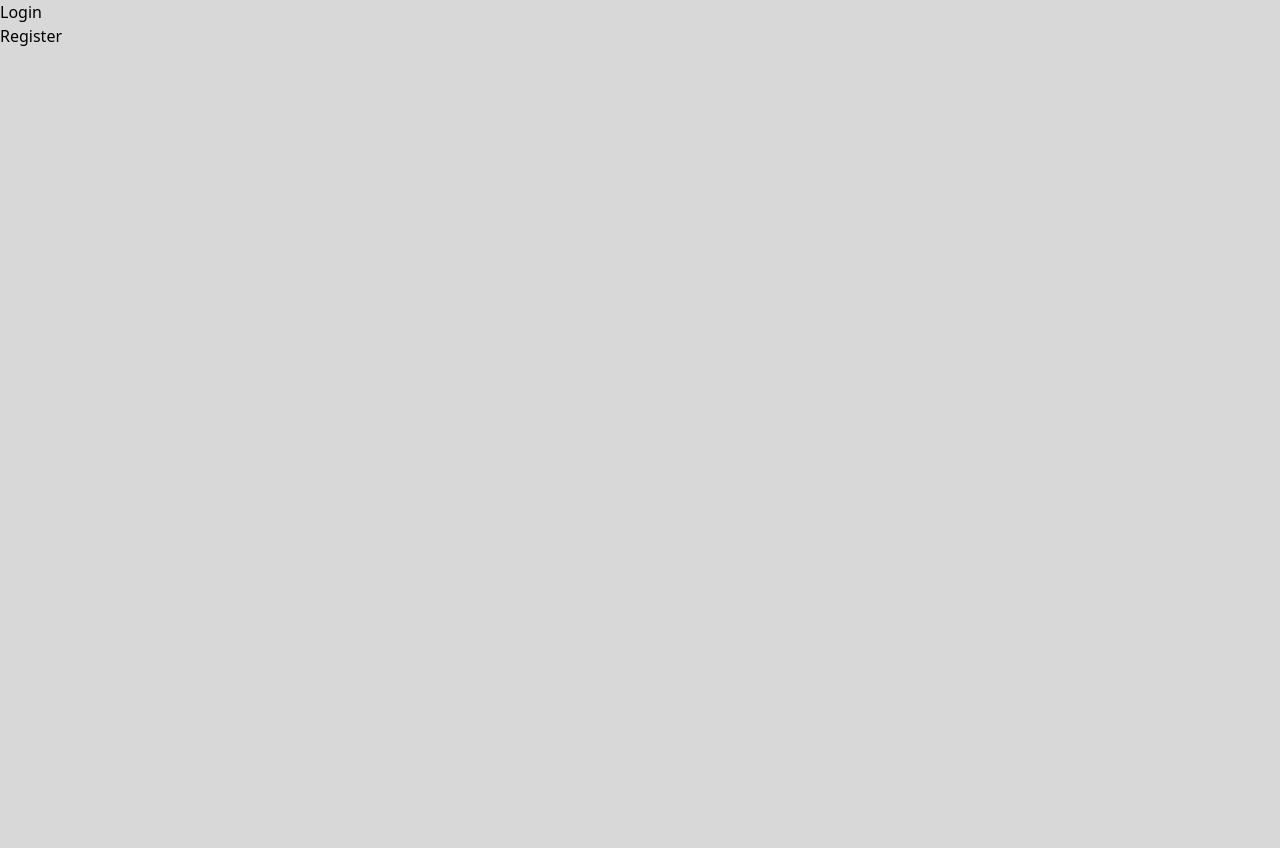
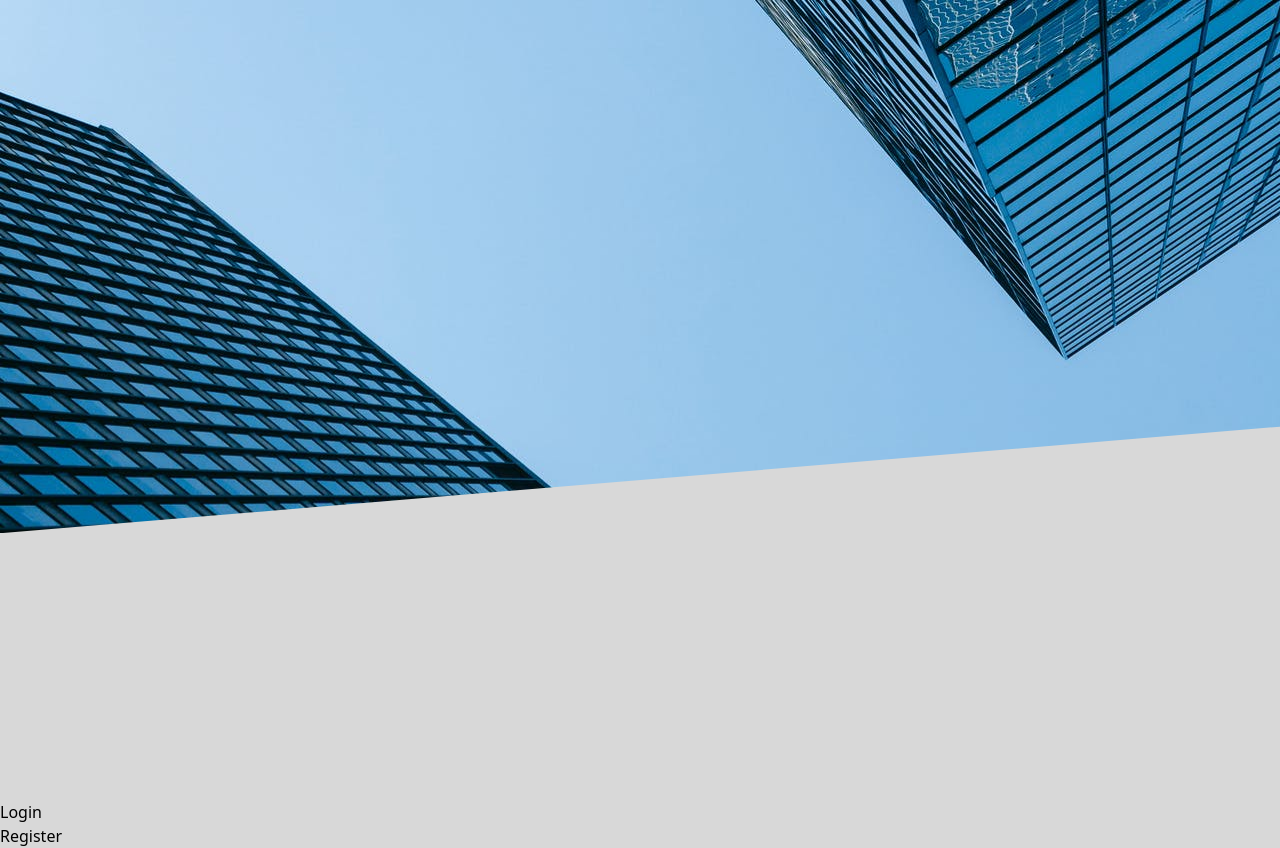
Before and after one commit to R0bert196/Aibestt, a React (Create React App) app in the folder frontend/: page / in a window 1280 px wide. Before the commit the page ends 800 px from the top, so only its background shows below. Built offline with nearby package versions, Linux system fonts and the light colour scheme.

Commit message:
Add hero background

```diff
--- /dev/null
+++ b/frontend/src/components/Hero.jsx
@@ -0,0 +1,16 @@
+import landingImage from '../images/landingImage.jpeg';
+
+
+function Hero() {
+  return (
+      <div className='h-screen'>
+          <div style={{ backgroundImage: `url(${landingImage})` }} className='h-4/6 clip-path'>
+          </div>
+          <div>
+
+          </div>
+    </div>
+  )
+}
+
+export default Hero
--- a/frontend/src/index.css
+++ b/frontend/src/index.css
@@ -7,3 +7,13 @@
     padding: 0;
     margin: 0;
 }
+
+@layer utilities {
+    .clip-path {
+        -webkit-clip-path: polygon(0 0,
+        0 100px,
+        100px 80px,
+        100px 0);
+        clip-path: polygon(0 0, 0 100%, 100% 80%, 100% 0);
+    }
+}
--- a/frontend/src/pages/HomePage.jsx
+++ b/frontend/src/pages/HomePage.jsx
@@ -1,14 +1,20 @@
 import { Link } from 'react-router-dom';
+import Hero from '../components/Hero';
 
 function HomePage() {
   return (
       <>
+          <Hero />
+
         <div>
-            <Link to='/login'>Login</Link>
-          </div>
-          <div>
-              <Link to='/register'>Register</Link>
-          </div>
+            <div>
+                <Link to='/login'>Login</Link>
+            </div>
+            <div>
+                <Link to='/register'>Register</Link>
+            </div>
+        </div>
+
       </>
   )
 }
```
Also changed, not shown: frontend/src/images/landingImage.jpeg (added).
